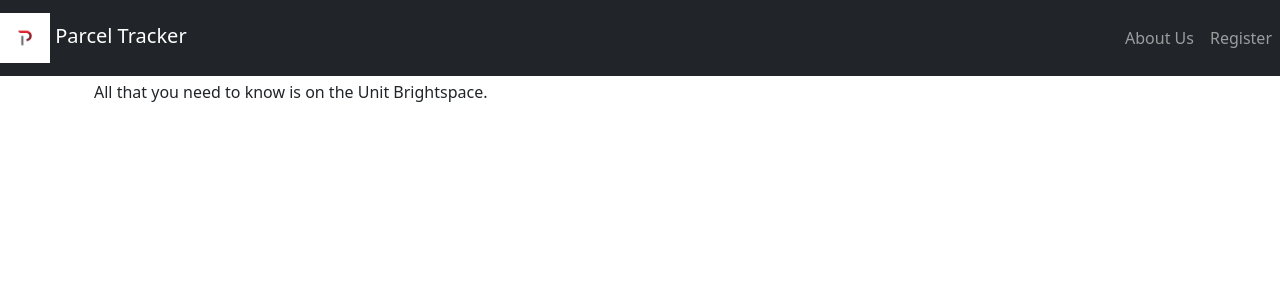
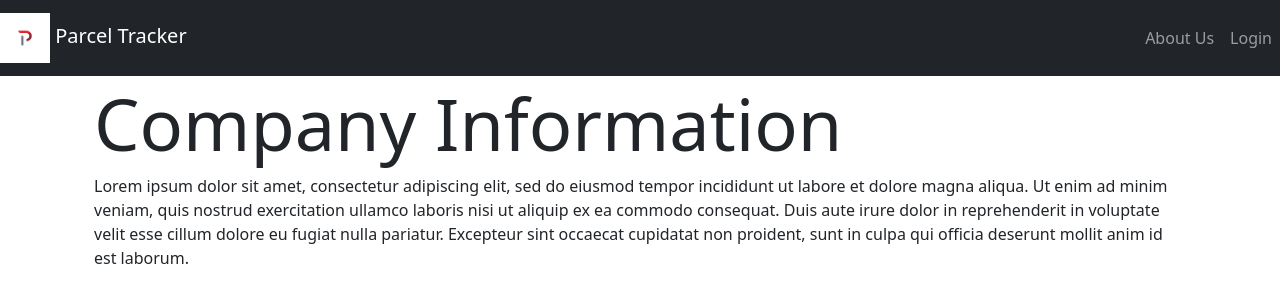
Before and after one commit to jaykybert/advanced-development-assignment-jaykybert, a Flask app: page /about in a window 1280 px wide. Shown: the top 303 px of the page. Run offline with Flask 2, Linux system fonts and the light colour scheme.

Commit message:
fix: minor ui updates

```diff
--- a/main.py
+++ b/main.py
@@ -35,19 +35,11 @@ def home():
 def about():
     return render_template('about.html')
 
+@app.route('/login')
+def login():
+    print(request.cookies.get("token"))
 
-@app.route('/register')
-def register():
-    return render_template('register.html')
-
-
-@app.route('/submitted', methods=['POST'])
-def register_complete():
-    name = request.form['name']
-    email = request.form['email']
-
-    return render_template('register_complete.html',
-                           name=name, email=email)
+    return render_template('login.html')
 
 
 # Page Not Found
@@ -71,7 +63,6 @@ if __name__ == '__main__':
     db_connection = config('SQL_CONNECTION')
 
     app.run(host='127.0.0.1', port=8080, debug=True)
-
 # Cloud Deployment - SQL variables saved in app.yaml.
 else:
     db_user = os.environ.get('SQL_USERNAME')
--- a/static/css/styles.css
+++ b/static/css/styles.css
@@ -1,4 +1,14 @@
-/** * Padding for the body (to accmodate the fixed nav-bar). */
+
 body {
     padding-top: 5rem;
 }
+
+.centered {
+    margin: auto;
+}
+
+.login-container {
+    border: 2px solid black;
+    width: 25%;
+    background-color: #292b2c
+}
--- a/templates/about.html
+++ b/templates/about.html
@@ -4,5 +4,11 @@
 
 
 {% block content %}
-    <p>All that you need to know is on the Unit Brightspace.</p>
+    <h1 class="display-2">Company Information</h1>
+    <p>Lorem ipsum dolor sit amet, consectetur adipiscing elit, sed do eiusmod tempor incididunt
+            ut labore et dolore magna aliqua. Ut enim ad minim veniam, quis nostrud exercitation ullamco
+            laboris nisi ut aliquip ex ea commodo consequat. Duis aute irure dolor in reprehenderit in voluptate
+            velit esse cillum dolore eu fugiat nulla pariatur. Excepteur sint occaecat cupidatat non proident,
+            sunt in culpa qui officia deserunt mollit anim id est laborum.
+    </p>
 {% endblock content %}
--- a/templates/base.html
+++ b/templates/base.html
@@ -47,7 +47,7 @@
                         <a class="nav-link" href="{{ url_for('about') }}">About Us</a>
                     </li>
                     <li class="nav-item">
-                        <a class="nav-link" href="{{ url_for('register') }}">Register</a>
+                        <a class="nav-link" href="{{ url_for('login') }}">Login</a>
                     </li>
                 </ul>
             </div>
```
Also changed, not shown: static/scripts/firebaseAuth.js (+0 -16 lines), templates/login.html (renamed from templates/register.html, +6 -4 lines), templates/register_complete.html (deleted, +0 -17 lines).
